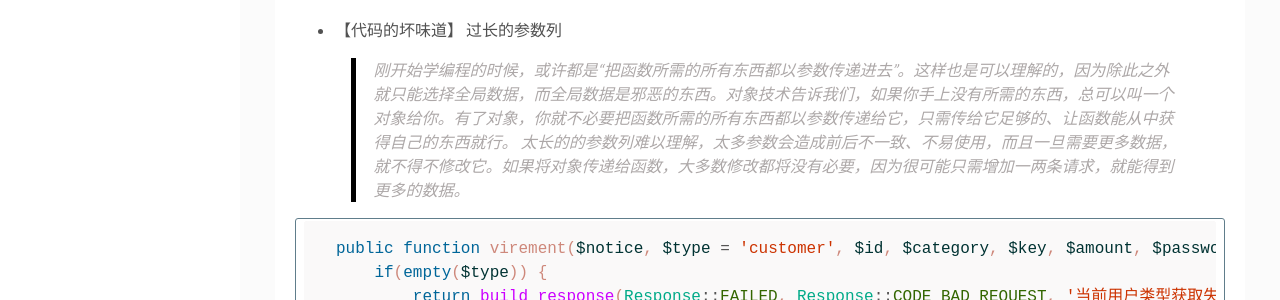
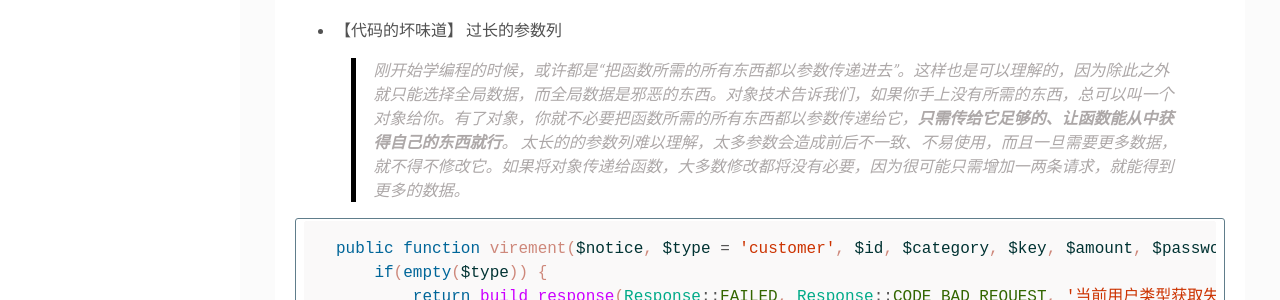
Before and after one commit to maclxf/maclxf.github.io, a Jekyll site: the page built from _posts/2018-03-05-bad-smell-in-code.md, in a window 1280 px wide and 900 px high, scrolled down 477 px. Shown: the part 200-500 px from the top of the window. Built offline with Jekyll 4.4.1, drawn with Linux system fonts in a browser that asks for light colours; some of the changed lines change nothing that is shown; some of the changed text lies outside the part shown.

Commit message:
添加3.5号会议记录

````diff
--- a/_posts/2018-03-05-bad-smell-in-code.md
+++ b/_posts/2018-03-05-bad-smell-in-code.md
@@ -9,7 +9,7 @@
 ---
 ## 上周codereview执行结果回馈
 * 【代码的坏味道】 过长的参数列
-> 刚开始学编程的时候，或许都是“把函数所需的所有东西都以参数传递进去”。这样也是可以理解的，因为除此之外就只能选择全局数据，而全局数据是邪恶的东西。对象技术告诉我们，如果你手上没有所需的东西，总可以叫一个对象给你。有了对象，你就不必要把函数所需的所有东西都以参数传递给它，只需传给它足够的、让函数能从中获得自己的东西就行。
+> 刚开始学编程的时候，或许都是“把函数所需的所有东西都以参数传递进去”。这样也是可以理解的，因为除此之外就只能选择全局数据，而全局数据是邪恶的东西。对象技术告诉我们，如果你手上没有所需的东西，总可以叫一个对象给你。有了对象，你就不必要把函数所需的所有东西都以参数传递给它，<strong>只需传给它足够的、让函数能从中获得自己的东西就行</strong>。
 太长的的参数列难以理解，太多参数会造成前后不一致、不易使用，而且一旦需要更多数据，就不得不修改它。如果将对象传递给函数，大多数修改都将没有必要，因为很可能只需增加一两条请求，就能得到更多的数据。
 
 ```php
@@ -158,10 +158,21 @@
 ## 分享
 * 分享内容
 * 上周代码遇到的问题
+    * 调整了Js和css文件的代码，会有缓存的问题需要强制刷新文件，或者在文件路径的url后加参数以强制浏览器获取
+
+> 遇到大坑小坑常做记录，周会分享，大家学习，共同进步
 
 ## 项目进度
+* EDK: 本周完成正式环境线上的内部测试以及bug的修改
+* FR： 3月7号前完成用户价格设置的修改
+
+> 会前整理好本周的工作，体现出可实施性。
+
 
 ## 周会记录
+* <a href="../assets/attchment/2018-03-05/mk_content.docx" download="周会记录.docx">周会记录</a>
+
 
 ## 备注
-* 月会安排在下周
+* 月会安排在下周，讨论绩效
+* 每人整理自己的绩效个人发展部分
````
Also changed, not shown: 1 other file.
